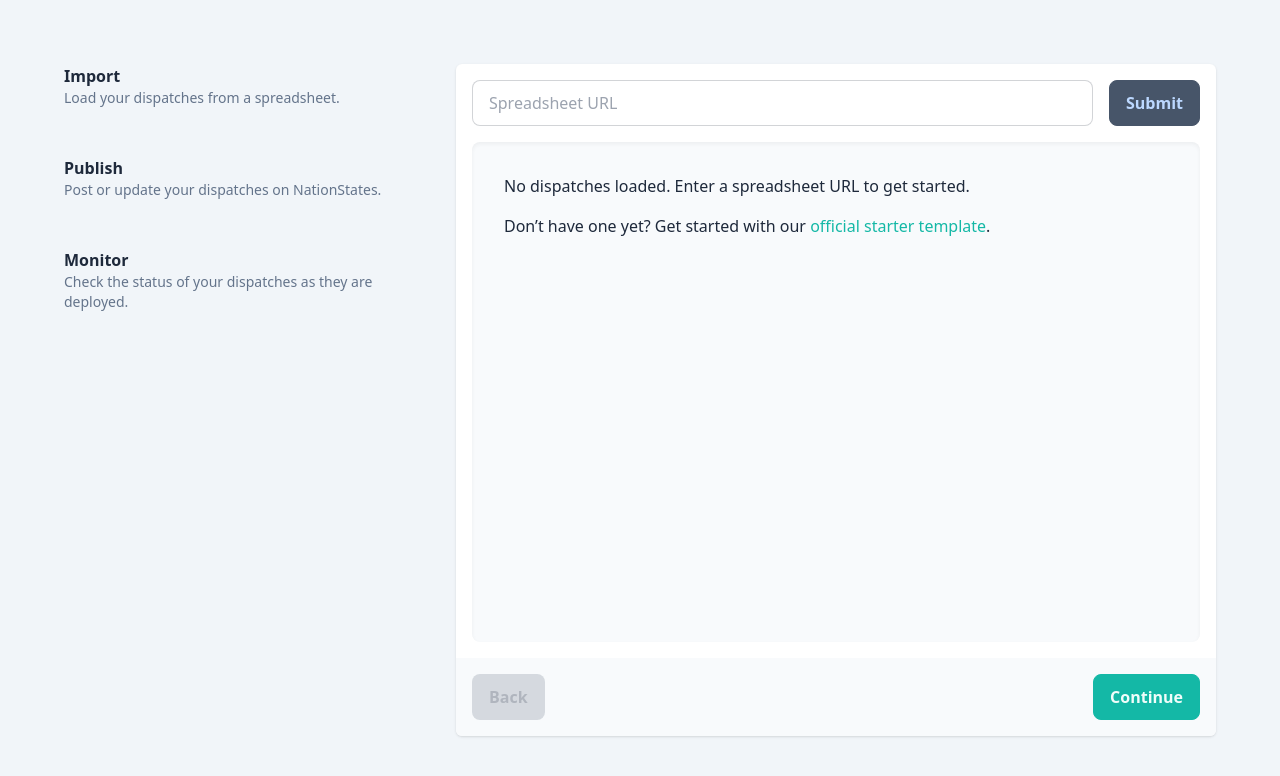
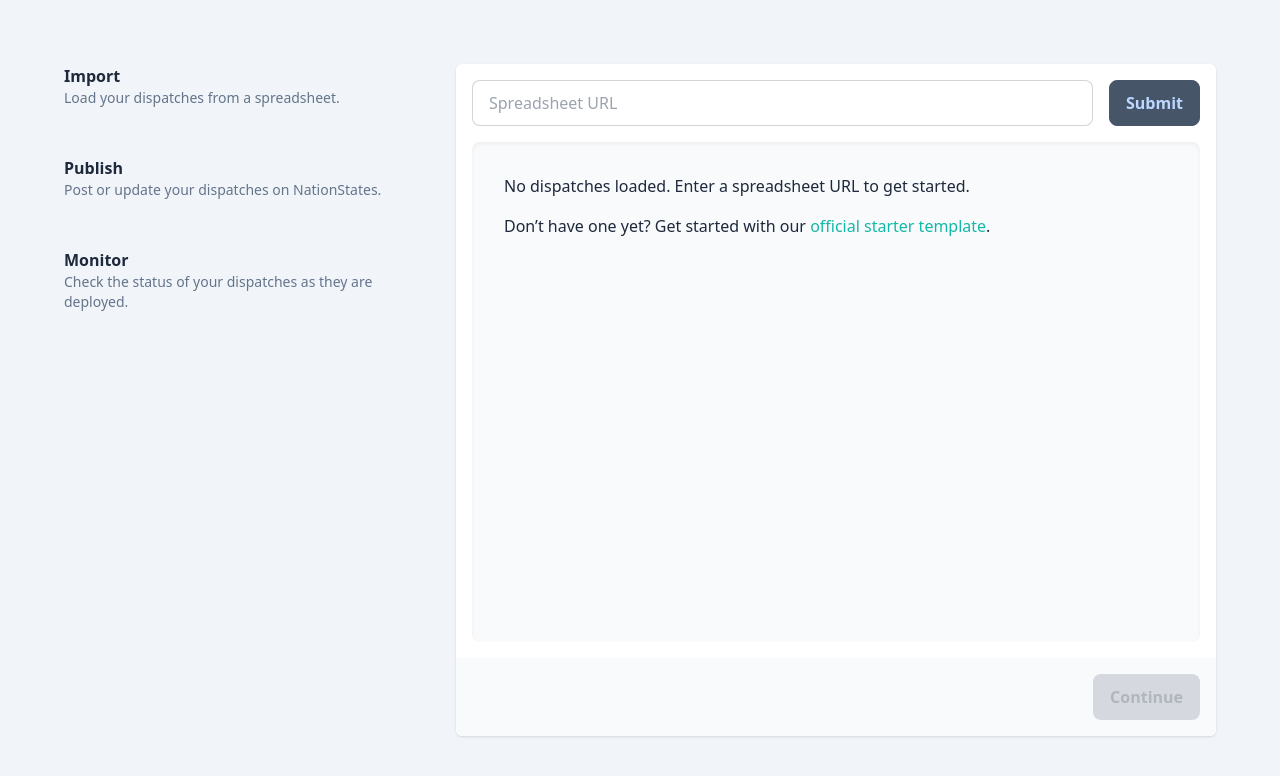
Before and after one commit to esfalsa/codico, a Next.js app: page /codico/dashboard in a window 1280 px wide. Shown: the top 776 px of the page. Built offline with nearby package versions, Linux system fonts and the light colour scheme.

Commit message:
feat: move to next step when forms are submitted

```diff
--- a/components/MonitorSection.tsx
+++ b/components/MonitorSection.tsx
@@ -1,13 +1,24 @@
-import { useContext } from "react";
+import { EventHandler, useContext } from "react";
 import { ArrowRight, Check } from "react-feather";
-import { IdContext } from "./IdContext";
+import { OptionsContext } from "./OptionsContext";
 
-export function MonitorSection() {
-	const { dispatches, user, nation, password } = useContext(IdContext);
+export function MonitorSection({
+	backHandler,
+}: {
+	backHandler?: EventHandler<any>;
+}) {
+	const { dispatches } = useContext(OptionsContext);
 
 	return (
+		<div className="md:col-span-2 md:mt-0 dark:bg-slate-800 flex flex-col mt-8 overflow-hidden bg-white rounded-md shadow">
+			<div className="flex flex-col flex-1 h-full gap-4 p-4 overflow-scroll">
 				<div className="grid grid-cols-[1fr_min-content] w-full gap-y-2">
-			{dispatches?.map(({ Title, Category, Subcategory }, index) => {
+					{!dispatches || !dispatches.length ? (
+						<p>
+							No dispatches loaded. Make sure you import a spreadsheet first!
+						</p>
+					) : (
+						dispatches?.map(({ Title, Category, Subcategory }, index) => {
 							return (
 								<>
 									<div
@@ -26,33 +37,16 @@ export function MonitorSection() {
 									</div>
 								</>
 							);
-			})}
-			{/* <div className="bg-slate-100 dark:bg-slate-900/50 rounded-l-md p-2">
-				<h3 className="text-slate-900 dark:text-slate-100 font-bold tracking-tight">
-					Lorem ipsum
-				</h3>
-				<p className="text-slate-600 dark:text-slate-400 flex flex-row items-center gap-1 text-sm">
-					Meta <ArrowRight size="1em" /> Reference{" "}
-				</p>
+						})
+					)}
 				</div>
-			<div className="bg-slate-100 dark:bg-slate-900/50 rounded-r-md flex flex-row items-center gap-2 p-2 text-green-500">
-				Published <Check size="1em" />
 			</div>
-			<div className="bg-slate-100 dark:bg-slate-900/50 rounded-l-md p-2">
-				<h3 className="text-slate-900 dark:text-slate-100 font-bold tracking-tight">
-					Lorem ipsum
-				</h3>
-				<p className="text-slate-600 dark:text-slate-400 flex flex-row items-center gap-1 text-sm">
-					Meta <ArrowRight size="1em" /> Reference{" "}
-				</p>
+
+			<div className="bg-slate-50 dark:bg-slate-900/50 flex flex-row justify-start p-4">
+				<button className="btn btn-secondary" onClick={backHandler}>
+					Back
+				</button>
 			</div>
-			<div className="bg-slate-100 dark:bg-slate-900/50 rounded-r-md flex flex-row items-center gap-2 p-2 text-yellow-500">
-				Deploying{" "}
-				<div className="grid grid-cols-1">
-					<span className="animate-ping inline-flex w-3 h-3 col-span-1 col-start-1 row-span-1 row-start-1 bg-yellow-500 rounded-full"></span>
-					<span className="top-0 left-0 inline-flex w-3 h-3 col-span-1 col-start-1 row-span-1 row-start-1 bg-yellow-500 rounded-full"></span>
-				</div>
-			</div> */}
 		</div>
 	);
 }
--- a/components/IdContext.tsx
+++ b/components/OptionsContext.tsx
@@ -1,6 +1,8 @@
 import { createContext } from "react";
 
 type ContextProps = {
+	url: string;
+	setUrl: (url: string) => void;
 	dispatches: Dispatch[];
 	setDispatches: (dispatches: Dispatch[]) => void;
 	user: string;
@@ -11,7 +13,9 @@ type ContextProps = {
 	setPassword: (user: string) => void;
 };
 
-export const IdContext = createContext<ContextProps>({
+export const OptionsContext = createContext<ContextProps>({
+	url: "",
+	setUrl: (url: string) => {},
 	dispatches: [],
 	setDispatches: (dispatches: Dispatch[]) => {},
 	user: "",
--- a/components/PublishSection.tsx
+++ b/components/PublishSection.tsx
@@ -1,22 +1,35 @@
-import { useContext } from "react";
+import { EventHandler, SetStateAction, useContext } from "react";
 import { Formik, Field, Form } from "formik";
-import { IdContext } from "./IdContext";
+import { OptionsContext } from "./OptionsContext";
+import clsx from "clsx";
 
-export function PublishSection() {
-	const { setUser, setNation, setPassword } = useContext(IdContext);
+export function PublishSection({
+	continueHandler,
+	backHandler,
+}: {
+	continueHandler?: SetStateAction<any>;
+	backHandler?: EventHandler<any>;
+}) {
+	const { user, setUser, nation, setNation, password, setPassword } =
+		useContext(OptionsContext);
 
 	return (
-		<div className="space-y-2">
+		<div className="md:col-span-2 md:mt-0 dark:bg-slate-800 flex flex-col mt-8 overflow-hidden bg-white rounded-md shadow">
 			<Formik
-				initialValues={{ user: "", nation: "", password: "" }}
+				initialValues={{ user, nation, password }}
 				onSubmit={(values) => {
 					setUser(values.user);
 					setNation(values.nation);
 					setPassword(values.password);
+					if (continueHandler) continueHandler();
 				}}
 			>
-				{() => (
-					<Form>
+				{({ values }) => {
+					console.log(values);
+					return (
+						<Form className="flex flex-col h-full">
+							<div className="flex flex-col flex-1 h-full gap-4 p-4 overflow-scroll">
+								<div className="space-y-2">
 									<div className="form-control w-full">
 										<label className="label">
 											<span className="label-text">Your nation</span>
@@ -26,11 +39,12 @@ export function PublishSection() {
 											placeholder="Type here"
 											className="input input-bordered w-full"
 											name="user"
+											required
 										/>
 										<label className="label">
 											<span className="label-text-alt">
-									This is how we’ll identify you to the NationStates site, so
-									make sure it’s something identifiable to you.
+												This is how we’ll identify you to the NationStates site,
+												so make sure it’s something identifiable to you.
 											</span>
 										</label>
 									</div>
@@ -43,6 +57,7 @@ export function PublishSection() {
 											placeholder="Type here"
 											className="input input-bordered w-full"
 											name="nation"
+											required
 										/>
 									</div>
 									<div className="form-control w-full">
@@ -56,6 +71,7 @@ export function PublishSection() {
 											placeholder="Type here"
 											className="input input-bordered w-full"
 											name="password"
+											required
 										/>
 										<label className="label">
 											<span className="label-text-alt">
@@ -64,11 +80,30 @@ export function PublishSection() {
 											</span>
 										</label>
 									</div>
-						<button type="submit" className="btn btn-primary">
-							Submit
+								</div>
+							</div>
+							<div className="bg-slate-50 dark:bg-slate-900/50 flex flex-row justify-between p-4">
+								<button
+									type="button"
+									className="btn btn-secondary"
+									onClick={backHandler}
+								>
+									Back
 								</button>
+								<button
+									type="submit"
+									className={clsx(
+										"btn btn-primary",
+										Object.values(values).some((value) => value.length == 0) &&
+											"btn-disabled"
+									)}
+								>
+									Continue
+								</button>
+							</div>
 						</Form>
-				)}
+					);
+				}}
 			</Formik>
 		</div>
 	);
--- a/components/SheetSection.tsx
+++ b/components/SheetSection.tsx
@@ -1,10 +1,15 @@
-import { useContext, useState } from "react";
+import clsx from "clsx";
+import { EventHandler, useContext, useState } from "react";
+import { OptionsContext } from "./OptionsContext";
 import { SheetView } from "./SheetView";
-import { IdContext } from "./IdContext";
 
-export function SheetSection() {
-	const [url, setURL] = useState("");
+export function SheetSection({
+	continueHandler,
+}: {
+	continueHandler?: EventHandler<any>;
+}) {
 	const [id, setId] = useState("");
+	const { url, setUrl, dispatches } = useContext(OptionsContext);
 
 	const handleSubmit = async (e: React.FormEvent<HTMLFormElement>) => {
 		e.preventDefault();
@@ -12,7 +17,8 @@ export function SheetSection() {
 	};
 
 	return (
-		<div className="flex flex-col h-full gap-4">
+		<div className="md:col-span-2 md:mt-0 dark:bg-slate-800 flex flex-col mt-8 overflow-hidden bg-white rounded-md shadow">
+			<div className="flex flex-col flex-1 h-full gap-4 p-4 overflow-scroll">
 				<form className="flex-0 flex flex-row gap-4" onSubmit={handleSubmit}>
 					<input
 						type="url"
@@ -21,7 +27,7 @@ export function SheetSection() {
 						required
 						value={url}
 						onChange={(e: React.ChangeEvent<HTMLInputElement>) => {
-						setURL(e.currentTarget.value);
+							setUrl(e.currentTarget.value);
 						}}
 					/>
 					<button type="submit" className="btn flex-0 !text-base">
@@ -32,5 +38,17 @@ export function SheetSection() {
 					<SheetView id={id} />
 				</div>
 			</div>
+			<div className="bg-slate-50 dark:bg-slate-900/50 flex flex-row justify-end p-4">
+				<button
+					className={clsx(
+						"btn btn-primary",
+						(dispatches ?? []).length == 0 && "btn-disabled"
+					)}
+					onClick={continueHandler}
+				>
+					Continue
+				</button>
+			</div>
+		</div>
 	);
 }
--- a/components/SheetView.tsx
+++ b/components/SheetView.tsx
@@ -3,7 +3,7 @@ import { ChevronDown } from "react-feather";
 import useSWR from "swr";
 import { Disclosure } from "@headlessui/react";
 const Handlebars = require("handlebars/dist/handlebars");
-import { IdContext } from "./IdContext";
+import { OptionsContext } from "./OptionsContext";
 
 async function fetcher(resource: URL): Promise<any> {
 	const response = await fetch(resource);
@@ -72,7 +72,7 @@ function useSheet(id?: string) {
 
 export function SheetView({ id }: { id?: string }) {
 	const { data, isValidating, error } = useSheet(id);
-	const { setDispatches } = useContext(IdContext);
+	const { setDispatches } = useContext(OptionsContext);
 
 	useEffect(() => {
 		setDispatches(data);
--- a/pages/dashboard/index.tsx
+++ b/pages/dashboard/index.tsx
@@ -1,34 +1,46 @@
 import { useState } from "react";
-import clsx from "clsx";
 import { SheetSection } from "../../components/SheetSection";
 import { PublishSection } from "../../components/PublishSection";
 import { MonitorSection } from "../../components/MonitorSection";
-import { IdContext } from "../../components/IdContext";
+import { OptionsContext } from "../../components/OptionsContext";
 
 Dashboard.title = "Dashboard";
 
 export default function Dashboard() {
 	const [currentSection, setCurrentSection] = useState(0);
+	const [url, setUrl] = useState("");
 	const [dispatches, setDispatches] = useState<Dispatch[]>([]);
 	const [user, setUser] = useState("");
 	const [nation, setNation] = useState("");
 	const [password, setPassword] = useState("");
 
+	const continueHandler = () => {
+		setCurrentSection(currentSection + 1);
+	};
+	const backHandler = () => {
+		setCurrentSection(currentSection - 1);
+	};
+
 	const sections = [
 		{
 			title: "Import",
 			description: "Load your dispatches from a spreadsheet.",
-			section: <SheetSection />,
+			section: <SheetSection continueHandler={continueHandler} />,
 		},
 		{
 			title: "Publish",
 			description: "Post or update your dispatches on NationStates.",
-			section: <PublishSection />,
+			section: (
+				<PublishSection
+					continueHandler={continueHandler}
+					backHandler={backHandler}
+				/>
+			),
 		},
 		{
 			title: "Monitor",
 			description: "Check the status of your dispatches as they are deployed.",
-			section: <MonitorSection />,
+			section: <MonitorSection backHandler={backHandler} />,
 		},
 	];
 
@@ -38,19 +50,25 @@ export default function Dashboard() {
 				<div className="md:col-span-1 space-y-12">
 					{sections.map((section, index) => {
 						return (
-							<div key={index}>
+							<button
+								key={index}
+								className="block text-left"
+								onClick={() => {
+									setCurrentSection(index);
+								}}
+							>
 								<p className="font-bold">{section.title}</p>
 								<p className="text-slate-500 dark:text-slate-400 text-sm">
 									{section.description}
 								</p>
-							</div>
+							</button>
 						);
 					})}
 				</div>
-				<div className="md:col-span-2 md:mt-0 dark:bg-slate-800 flex flex-col mt-8 overflow-hidden bg-white rounded-md shadow">
-					<div className="flex-1 p-4 overflow-scroll">
-						<IdContext.Provider
+				<OptionsContext.Provider
 					value={{
+						url,
+						setUrl,
 						dispatches,
 						setDispatches,
 						user,
@@ -62,30 +80,7 @@ export default function Dashboard() {
 					}}
 				>
 					{sections[currentSection].section}
-						</IdContext.Provider>
-					</div>
-					<div className="bg-slate-50 dark:bg-slate-900/50 flex flex-row justify-between p-4">
-						<button
-							className={clsx(
-								"btn btn-secondary",
-								currentSection == 0 && "btn-disabled"
-							)}
-							onClick={() => {
-								setCurrentSection(currentSection - 1);
-							}}
-						>
-							Back
-						</button>
-						<button
-							className="btn btn-primary"
-							onClick={() => {
-								setCurrentSection(currentSection + 1);
-							}}
-						>
-							Continue
-						</button>
-					</div>
-				</div>
+				</OptionsContext.Provider>
 			</div>
 		</main>
 	);
```
Lines whose indentation alone changed are shown as unchanged.
